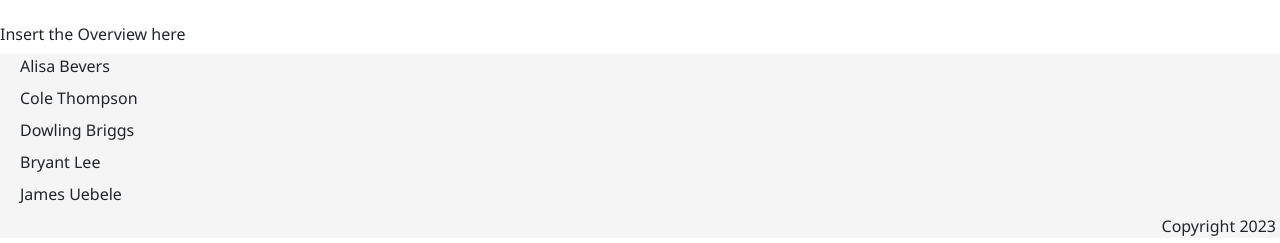
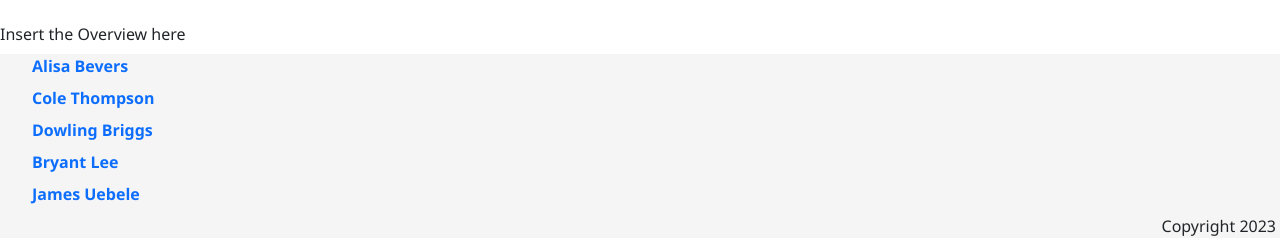
Before and after one commit to Juebele/Travel_App, a React (Create React App) app in the folder client/: page /trips/1 in a window 1280 px wide. Shown: the part 658-901 px from the top of the page. Built offline with nearby package versions, Linux system fonts and the light colour scheme; no server answers.

Commit message:
github links

```diff
--- a/client/src/App.css
+++ b/client/src/App.css
@@ -170,3 +170,9 @@ li a{
     color: whitesmoke;
     text-decoration: none;
 }
+
+.footer-link {
+    text-decoration: none;
+    font-weight: bold;
+    font-size: 1em;
+}
--- a/client/src/components/Footer.js
+++ b/client/src/components/Footer.js
@@ -5,11 +5,11 @@ function Footer() {
     return (
         <div className='footer row' style={{ display: 'block'}}>
             <div className='container-fluid col contributors'>
-                <p className='container-fluid row justify-content-start'>Alisa Bevers</p>
-                <p className='container-fluid row justify-content-start'>Cole Thompson</p>
-                <p className='container-fluid row justify-content-start'>Dowling Briggs</p>
-                <p className='container-fluid row justify-content-start'>Bryant Lee</p>
-                <p className='container-fluid row justify-content-start'>James Uebele</p>
+                <p className='container-fluid row justify-content-start'><a href='https://github.com/alisabevers' target='_blank' className='footer-link'>Alisa Bevers</a></p>
+                <p className='container-fluid row justify-content-start'><a href='https://github.com/cmthom' target='_blank' className='footer-link'>Cole Thompson</a></p>
+                <p className='container-fluid row justify-content-start'><a href='https://github.com/ddbriggs95' target='_blank' className='footer-link'>Dowling Briggs</a></p>
+                <p className='container-fluid row justify-content-start'><a href='https://github.com/blee241' target='_blank' className='footer-link'>Bryant Lee</a></p>
+                <p className='container-fluid row justify-content-start'><a href='https://github.com/juebele' target='_blank' className='footer-link'>James Uebele</a></p>
             </div>
             {/* <div className='container-fluid col links'>
                 <p className='container-fluid row justify-content-center'>Home</p>
```
